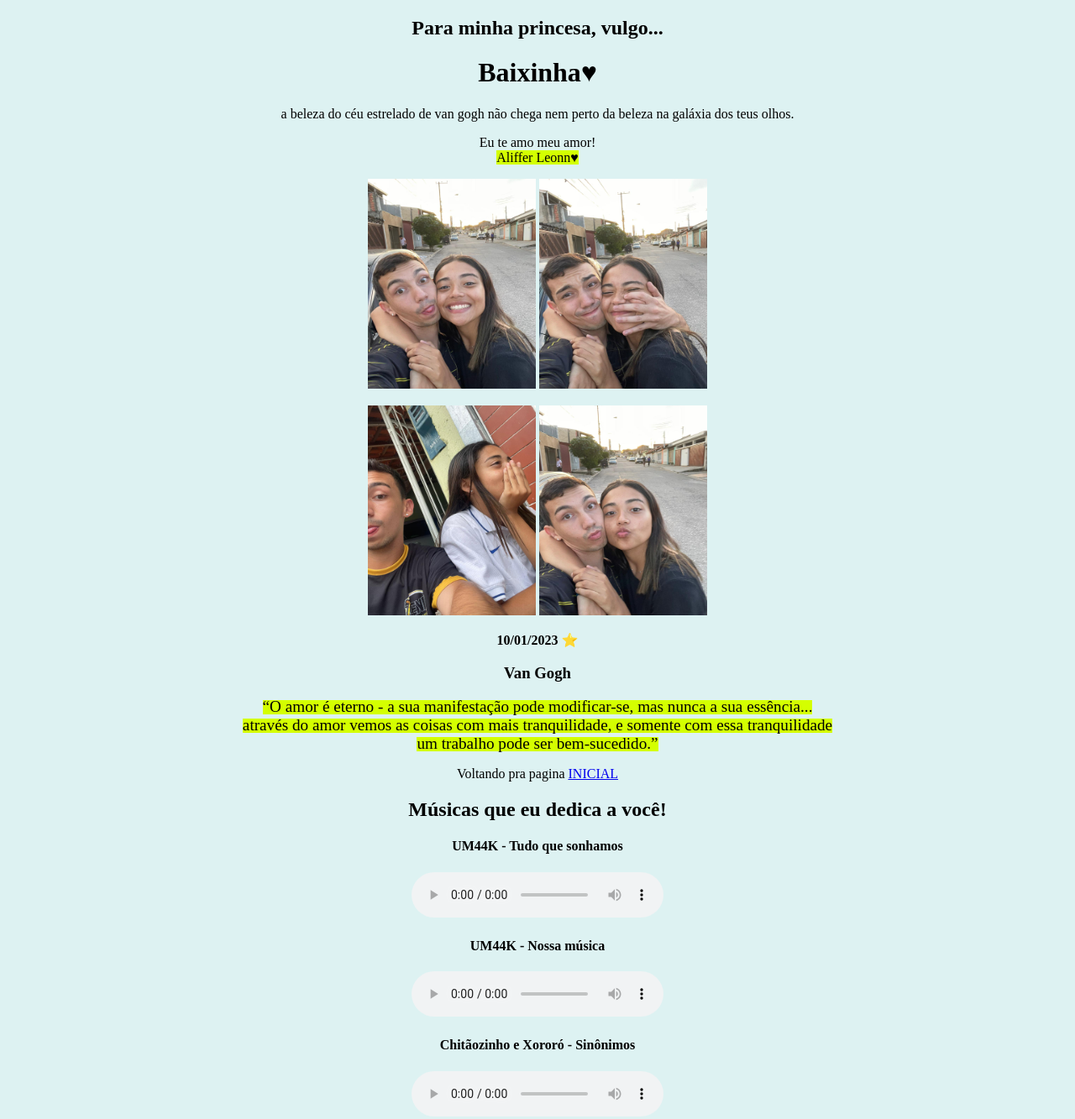
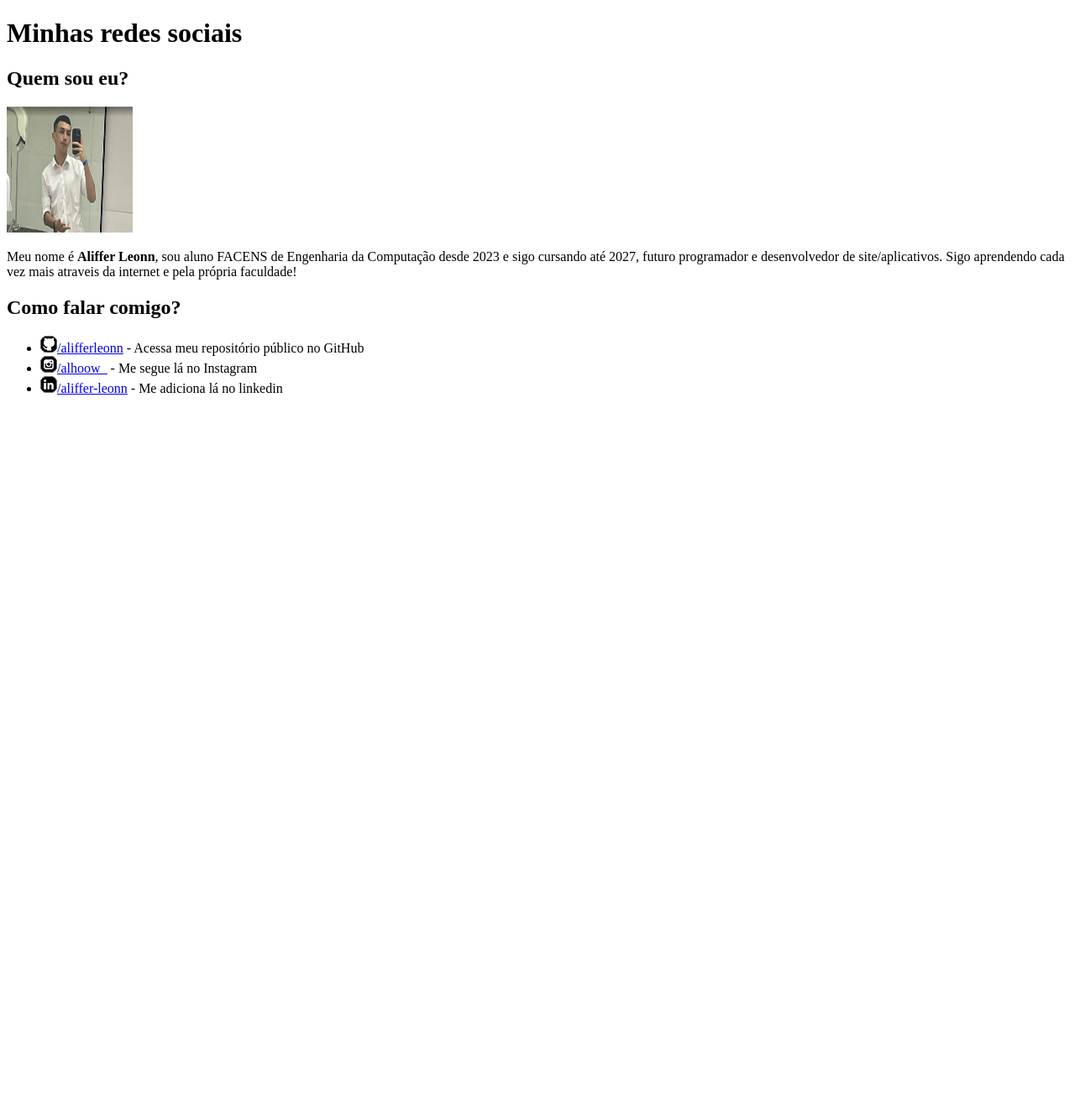
Before and after one commit to alifferleonn/alifferleonn.github.io, a plain HTML site: page index.html in a window 1280 px wide. Shown: the whole page at 84% size. After the commit the page ends 800 px from the top, so only its background shows below. Drawn offline with Linux system fonts and the light colour scheme.

Commit message:
Add files via upload

```diff
--- a/index.html
+++ b/index.html
@@ -3,35 +3,26 @@
 <head>
     <meta charset="UTF-8">
     <meta name="viewport" content="width=device-width, initial-scale=1.0">
-    <link rel="shortcut icon" href="exercicios/ex004/imagens/favicon.ico" type="image/x-icon">
-    <title>Baixinha</title>
-    <link rel="stylesheet" href="style.css">
+    <title>Meu perfil social</title>
 </head>
-<body><center>
+<body>
+    <h1>Minhas redes sociais</h1>
+    <h2>Quem sou eu?</h2>
+    <img src="eu.PNG" alt="Minha foto de perfil" width="150" height="150">
 
-    <h2>Para minha princesa, vulgo...</h2>
-    <h1>Baixinha&#9829;</h1>
-    <p>a beleza do céu estrelado de van gogh não chega nem perto da beleza na galáxia dos teus olhos.</p>
+    <p> Meu nome é <b>Aliffer Leonn</b>, sou aluno FACENS de Engenharia da Computação desde 2023
+    e sigo cursando até 2027, futuro programador e desenvolvedor de site/aplicativos.
+    Sigo aprendendo cada vez mais atraveis da internet e pela própria faculdade!</p>
 
-    <p>Eu te amo meu amor! <br> <mark>Aliffer Leonn&#9829;</mark> </p>
-    <img src="fotos/FNYlcU6RcAH5r-0zxsEXnBikmGsbvSC6JT9Tt-lhAMw=_plaintext_638244204614135579.jpg" alt="Minha foto" width="200" height="250">
-    <img src="fotos/IMG-20230708-WA0010.jpg" alt="Foto nossa" width="200" height="250">
-    <hr>
-    <img src="fotos/IMG-20230708-WA0011.jpg" alt="" width="200" height="250">
-    <img src="fotos/IMG-20230708-WA0012.jpg" alt="" width="200" height="250">
-    <p><b>10/01/2023 &#x2B50;</b></p>
+    <h2>Como falar comigo?</h2>
+    <ul>
+        <li><img src="icone-github.png" alt="github"><a href="https://github.com/alifferleonn" target="_blank">/alifferleonn</a> -
+            Acessa meu repositório público no GitHub</li>
+        <li><img src="icone-instagram.png" alt="instagram"><a href="https://www.instagram.com/alhoow_" target="_blank">/alhoow_</a> -
+            Me segue lá no Instagram</li>
+        <li><img src="icone-linkedin.png" alt="linkedin"><a href="https://www.linkedin.com/in/aliffer-leonn-381045167/" target="_blank">/aliffer-leonn</a> -
+            Me adiciona lá no linkedin</li>
+    </ul>
 
-    <h3>Van Gogh</h3>
-    <p><mark><big><q>O amor é eterno - a sua manifestação pode modificar-se, mas nunca a sua essência... <br>através do amor vemos as coisas com mais tranquilidade, e somente com essa tranquilidade  <br>um trabalho pode ser bem-sucedido.</q></big></mark></p>
-
-    <p>Voltando pra pagina <a href="../html-css/exercicios/ex010/index.html">INICIAL</a></p>
-
-    <h2>Músicas que eu dedica a você!</h2>
-    <h4>UM44K - Tudo que sonhamos</h4>
-    <audio src="midia/UM44K - Tudo Que Sonhamos_BsOCH5ZHidQ.mp3" controls autoplay></audio>
-    <h4>UM44K - Nossa música</h4>
-    <audio src="midia/UM44K - Nossa Música_S4BseCTZs6c.mp3" controls autoplay></audio>
-    <h4>Chitãozinho e Xororó - Sinônimos</h4>
-    <audio src="midia/Chitãozinho & Xororó, Ana Castela - Sinônimos - Lyric Video_bDNfb1Ia120.mp3" controls autoplay></audio>
-</center></body>
+</body>
 </html>
```
Also changed, not shown: eu.PNG (added), icone-github.png (added), icone-instagram.png (added), icone-linkedin.png (added).
